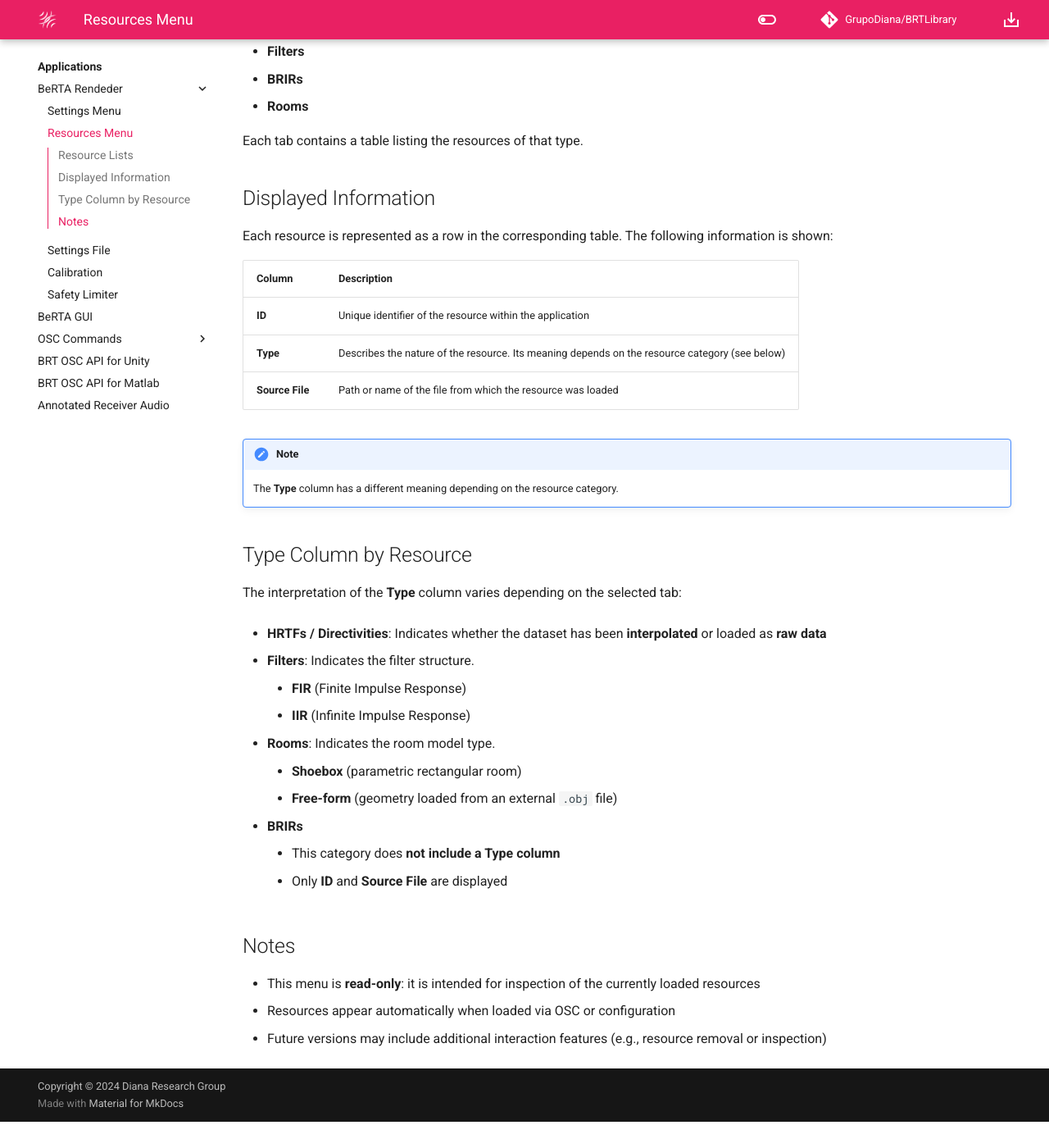
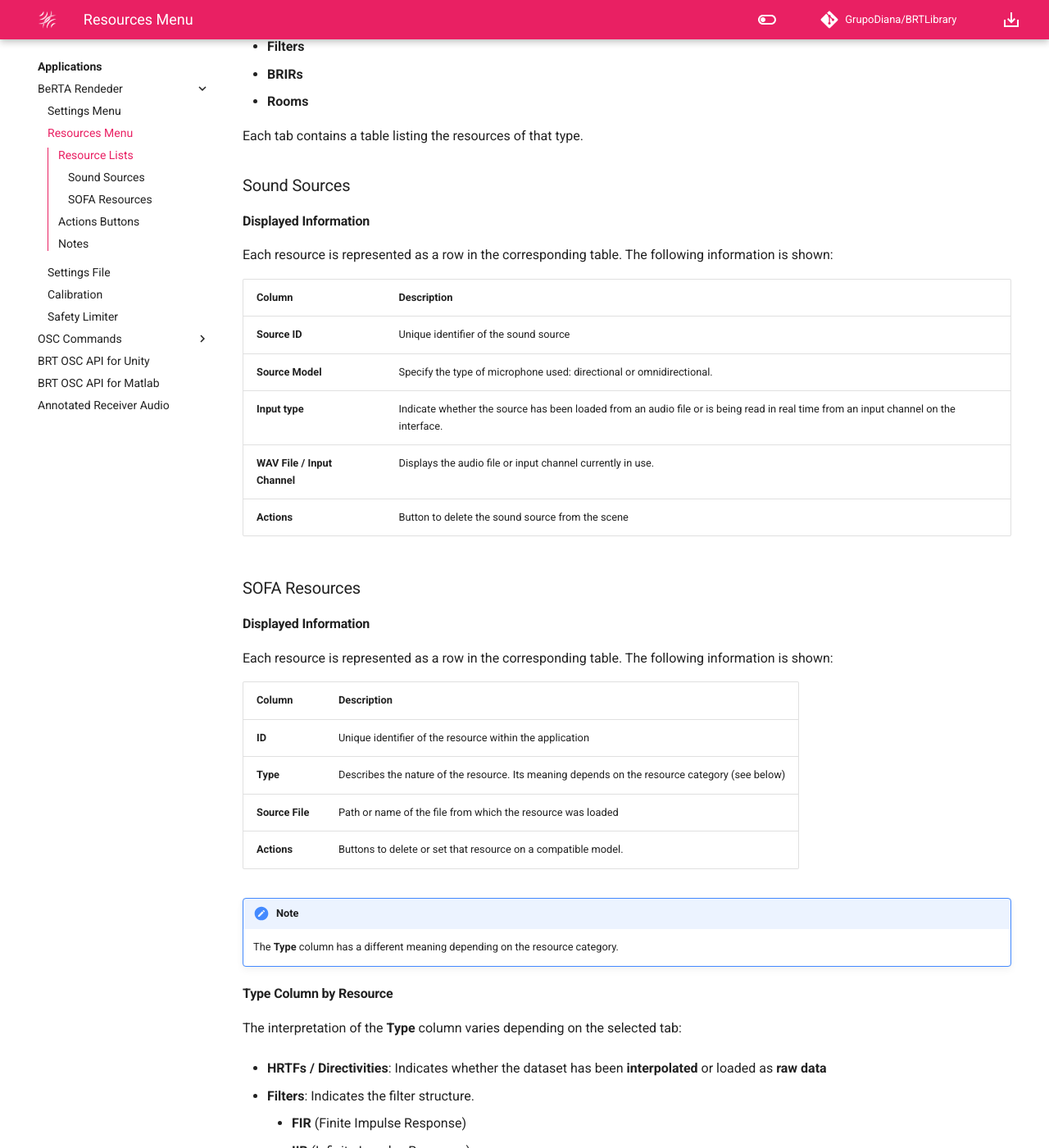
Before and after one commit to GrupoDiana/BRT-Documentation, an MkDocs documentation site: the page built from docs/applications/berta-renderer/resources-menu.md, in a window 1280 px wide and 1400 px high, scrolled down 1069 px. Shown: the whole window at 82% size. Built offline with MkDocs 1.6.1 and Material for MkDocs 9.7.7, drawn with Linux system fonts in a browser that asks for light colours; comment, search, counter and statistics services are not loaded; before the commit the page ends 2437 px from its top, so only the background shows below that; some of the changed text lies outside the part shown.

Commit message:
feat: Updating to the new version of BeRTA

```diff
--- a/docs/applications/berta-renderer/resources-menu.md
+++ b/docs/applications/berta-renderer/resources-menu.md
@@ -2,22 +2,23 @@
 
 The **Resources** menu displays all resources currently loaded in the application.
 
-Resources can be loaded in two ways:
+Resources can be loaded in three ways:
 
 * Dynamically during execution via **OSC commands**
 * At startup, from the resource lists defined in the `settings.json` configuration file
+* Using the ‘Add’ buttons in this menu of the user interface
 
 The content of this menu is updated **in real time** as new resources are loaded.
 
-<div style="border: 1px solid #000; padding: 10px; display: block; max-width: 800px; margin: 0 auto;">
+<div style="border: 1px solid #000; padding: 10px; display: block; max-width: 900px; margin: 0 auto;">
     <img src="/BRT-Documentation/assets/berta_renderer_resources_menu.png" alt="BeRTA Renderer - Resources menu" style="display: block; margin: 0 auto; max-width: 100%;">
     <p style="text-align: center;">BeRTA Renderer - Resources menu</p>
 </div>
 
 ## Resource Lists
-
 Resources are organized into separate tabs, one for each resource type:
 
+* **Sound Sources**
 * **HRTFs**
 * **Directivities**
 * **Filters**
@@ -26,7 +27,24 @@ Resources are organized into separate tabs, one for each resource type:
 
 Each tab contains a table listing the resources of that type.
 
-## Displayed Information
+### Sound Sources
+
+#### Displayed Information
+Each resource is represented as a row in the corresponding table. The following information is shown:
+
+| Column          | Description                                                                                    |
+| --------------- | ---------------------------------------------------------------------------------------------- |
+| **Source ID**   | Unique identifier of the sound source                                                          |
+| **Source Model**| Specify the type of microphone used: directional or omnidirectional.                           |
+| **Input type**  | Indicate whether the source has been loaded from an audio file or is being read in real time from an input channel on the interface.|
+| **WAV File / Input Channel**| Displays the audio file or input channel currently in use.                         |
+| **Actions**     | Button to delete the sound source from the scene                                               |
+
+
+
+### SOFA Resources
+
+#### Displayed Information
 
 Each resource is represented as a row in the corresponding table. The following information is shown:
 
@@ -35,11 +53,12 @@ Each resource is represented as a row in the corresponding table. The following
 | **ID**          | Unique identifier of the resource within the application                                       |
 | **Type**        | Describes the nature of the resource. Its meaning depends on the resource category (see below) |
 | **Source File** | Path or name of the file from which the resource was loaded                                    |
+| **Actions**     | Buttons to delete or set that resource on a compatible model.                                  |
 
 !!! note
     The **Type** column has a different meaning depending on the resource category.
 
-## Type Column by Resource
+#### Type Column by Resource
 
 The interpretation of the **Type** column varies depending on the selected tab:
 
@@ -55,8 +74,11 @@ The interpretation of the **Type** column varies depending on the selected tab:
     - This category does **not include a Type column**
     - Only **ID** and **Source File** are displayed
 
+
+## Actions Buttons
+- **Add _X_**: Opens a pop-up menu to load a new resource of type X.
+- **Set**: Set that resource to a compatible model from those loaded in the scene.
+- **Delete**: Remove that resource.
+
 ## Notes
-
-* This menu is **read-only**: it is intended for inspection of the currently loaded resources
-* Resources appear automatically when loaded via OSC or configuration
-* Future versions may include additional interaction features (e.g., resource removal or inspection)
+- The same resource file can be loaded several times using different IDs.
--- a/mkdocs.yml
+++ b/mkdocs.yml
@@ -190,7 +190,6 @@ nav:
       - Settings File: applications/settingsFile.md
       - Calibration: applications/calibration.md
       - Safety Limiter: applications/safety-limiter.md
-    - BeRTA GUI: applications/berta-gui.md
     - OSC Commands:
       - osc/index.md
       - Control commands: osc/control.md
```
Also changed, not shown: docs/applications/index.md (+0 -4 lines), docs/applications/settingsFile.md (+4 -0 lines), docs/assets/berta_renderer.png, docs/assets/berta_renderer_resources_menu.png.
